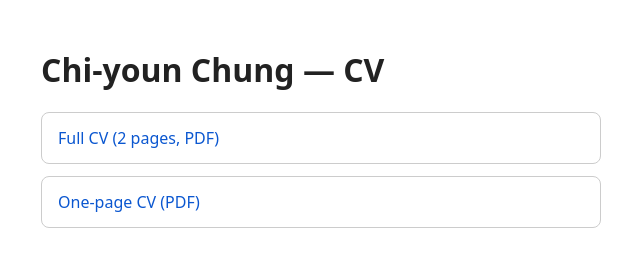
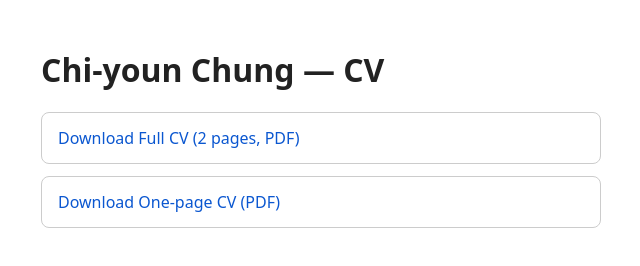
Before and after one commit to drccy7/cv, a plain HTML site: page index.html in a window 1280 px wide. Shown: the whole page, without its empty margins (319-959 px from the left). Drawn offline with Linux system fonts and the light colour scheme.

Commit message:
Download links

```diff
--- a/index.html
+++ b/index.html
@@ -4,6 +4,6 @@
 <title>Chi-youn Chung - CV</title>
 <style>body{font-family:system-ui,sans-serif;max-width:560px;margin:48px auto;padding:0 16px;color:#222;background:#fff}a{display:block;margin:12px 0;padding:14px 16px;border:1px solid #ccc;border-radius:8px;text-decoration:none;color:#0b57d0}</style>
 </head><body><h1>Chi-youn Chung &mdash; CV</h1>
-<a href="CV_ChiyounChung_EN_Full.pdf">Full CV (2 pages, PDF)</a>
-<a href="CV_ChiyounChung_EN_Short.pdf">One-page CV (PDF)</a>
+<a href="CV_ChiyounChung_EN_Full.pdf" download>Download Full CV (2 pages, PDF)</a>
+<a href="CV_ChiyounChung_EN_Short.pdf" download>Download One-page CV (PDF)</a>
 </body></html>
```
